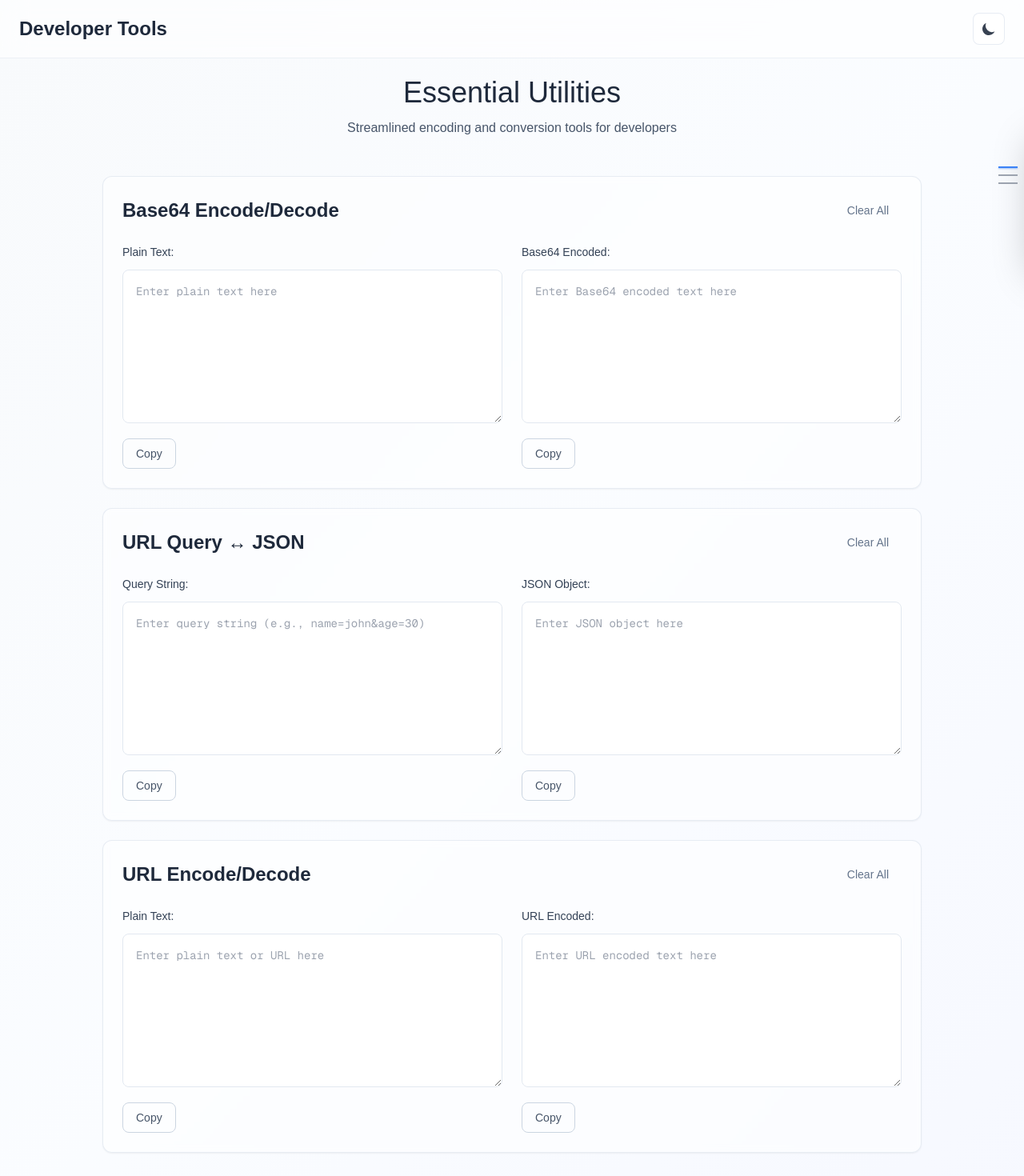
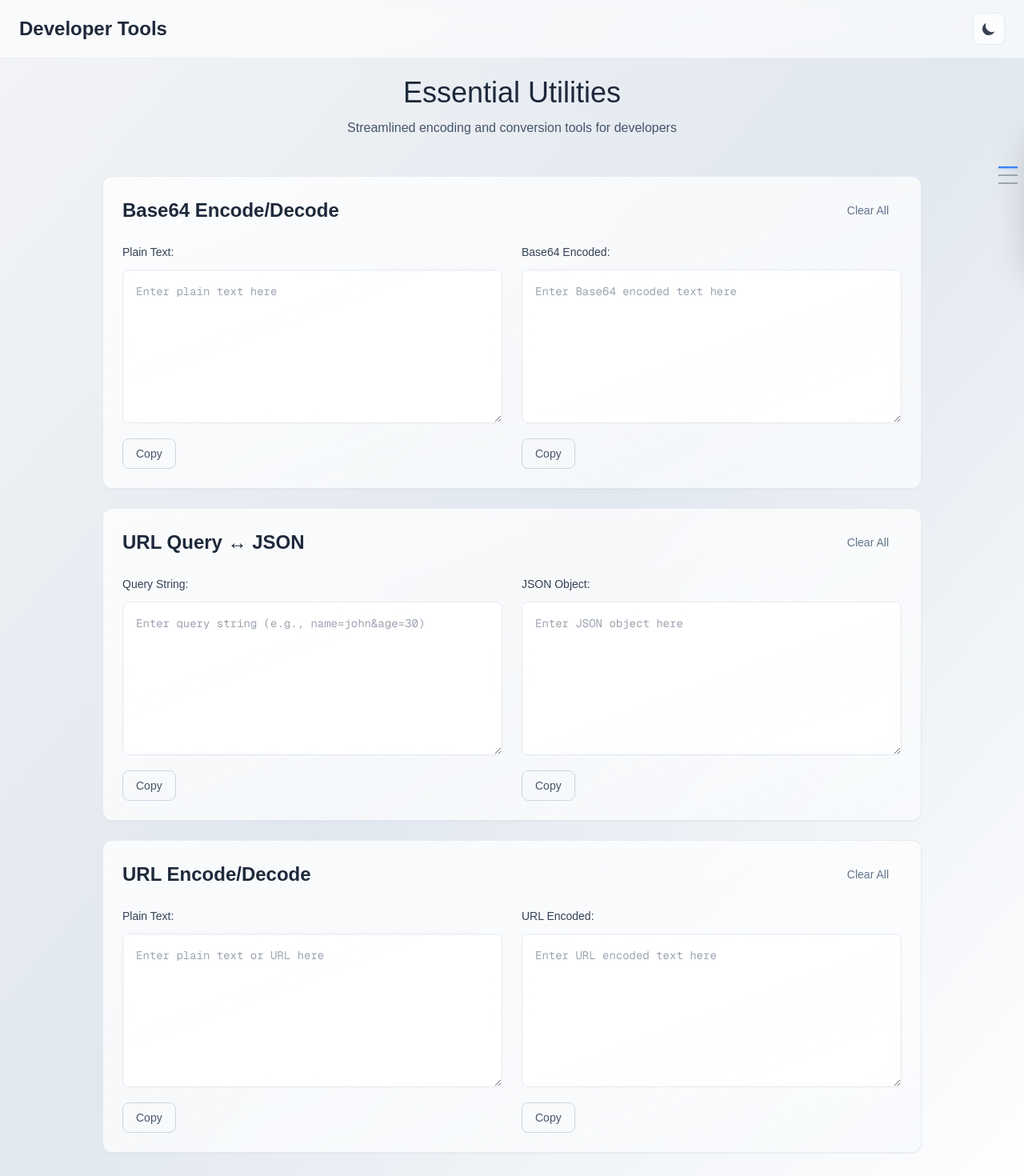
Before and after one commit to okxiaochen/tools.xiaochen.dev, a Next.js app: page / in a window 1280 px wide. Shown: the top 1470 px of the page at 80% size. Built offline with nearby package versions, Linux system fonts and the light colour scheme.

Commit message:
Update background styles for Home page and tool components to enhance visual consistency and improve dark mode support.

```diff
--- a/src/app/page.tsx
+++ b/src/app/page.tsx
@@ -6,7 +6,7 @@ import FloatingMenu from '@/components/FloatingMenu';
 
 export default function Home() {
   return (
-    <div className="min-h-screen bg-gradient-to-br from-slate-50 via-blue-50/30 to-indigo-50/50 dark:from-slate-900 dark:via-slate-800 dark:to-slate-900">
+    <div className="min-h-screen bg-gradient-to-br from-gray-100 via-slate-200 to-gray-150 dark:from-slate-900 dark:via-slate-800 dark:to-slate-900">
       {/* Fixed Header */}
       <header className="fixed top-0 left-0 right-0 z-40 bg-white/60 dark:bg-slate-900/70 backdrop-blur-lg border-b border-slate-200/60 dark:border-slate-700/50">
         <div className="container mx-auto px-6 py-4">
@@ -34,15 +34,15 @@ export default function Home() {
 
           {/* Tools Grid */}
           <div className="max-w-5xl mx-auto space-y-6">
-            <div className="bg-white/50 dark:bg-slate-800/40 backdrop-blur-sm rounded-xl border border-slate-200/80 dark:border-slate-700/60 shadow-sm hover:shadow-md transition-shadow duration-300">
+            <div className="bg-gradient-to-br from-white/80 via-white/70 to-slate-50/80 dark:from-slate-800/40 dark:via-slate-800/40 dark:to-slate-800/40 backdrop-blur-sm rounded-xl border border-slate-200/80 dark:border-slate-700/60 shadow-sm hover:shadow-md transition-shadow duration-300">
               <Base64Tool />
             </div>
 
-            <div className="bg-white/50 dark:bg-slate-800/40 backdrop-blur-sm rounded-xl border border-slate-200/80 dark:border-slate-700/60 shadow-sm hover:shadow-md transition-shadow duration-300">
+            <div className="bg-gradient-to-br from-white/80 via-white/70 to-slate-50/80 dark:from-slate-800/40 dark:via-slate-800/40 dark:to-slate-800/40 backdrop-blur-sm rounded-xl border border-slate-200/80 dark:border-slate-700/60 shadow-sm hover:shadow-md transition-shadow duration-300">
               <QueryJsonTool />
             </div>
 
-            <div className="bg-white/50 dark:bg-slate-800/40 backdrop-blur-sm rounded-xl border border-slate-200/80 dark:border-slate-700/60 shadow-sm hover:shadow-md transition-shadow duration-300">
+            <div className="bg-gradient-to-br from-white/80 via-white/70 to-slate-50/80 dark:from-slate-800/40 dark:via-slate-800/40 dark:to-slate-800/40 backdrop-blur-sm rounded-xl border border-slate-200/80 dark:border-slate-700/60 shadow-sm hover:shadow-md transition-shadow duration-300">
               <UrlEncodeTool />
             </div>
           </div>
```
